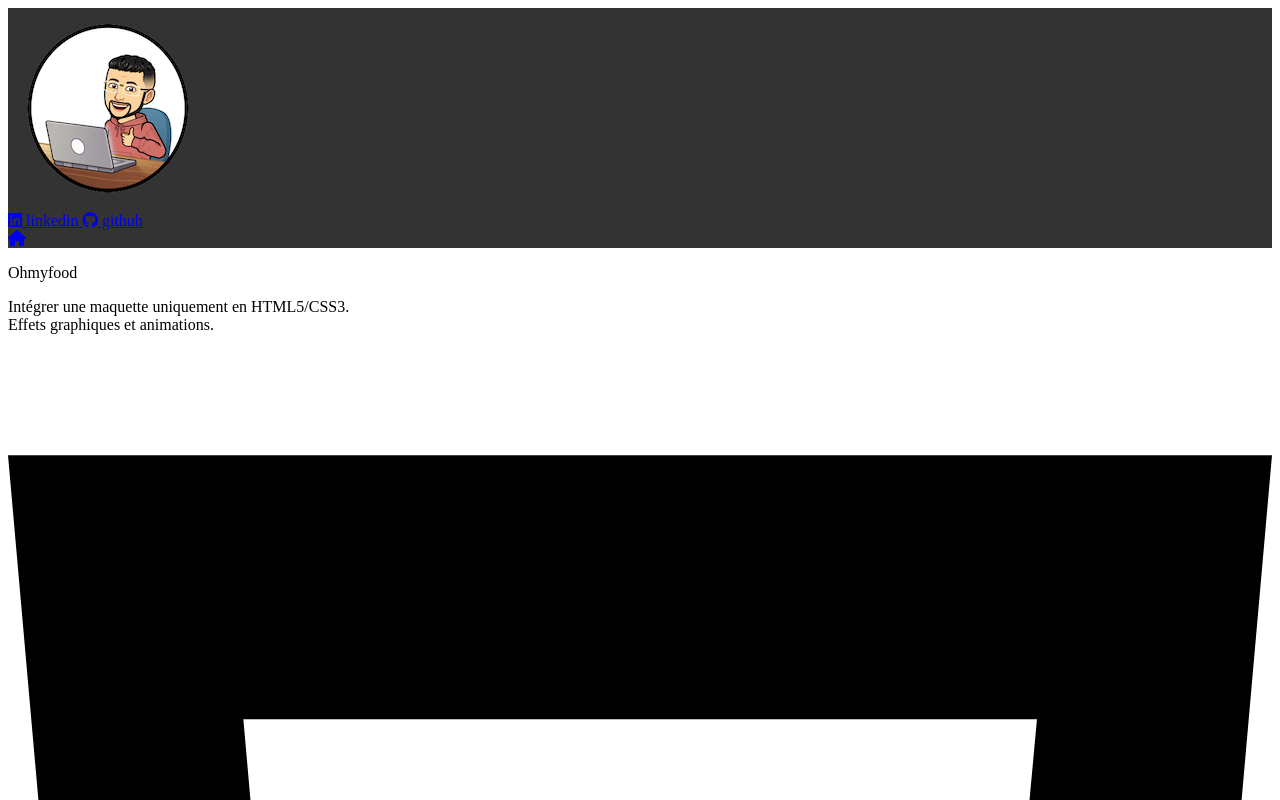
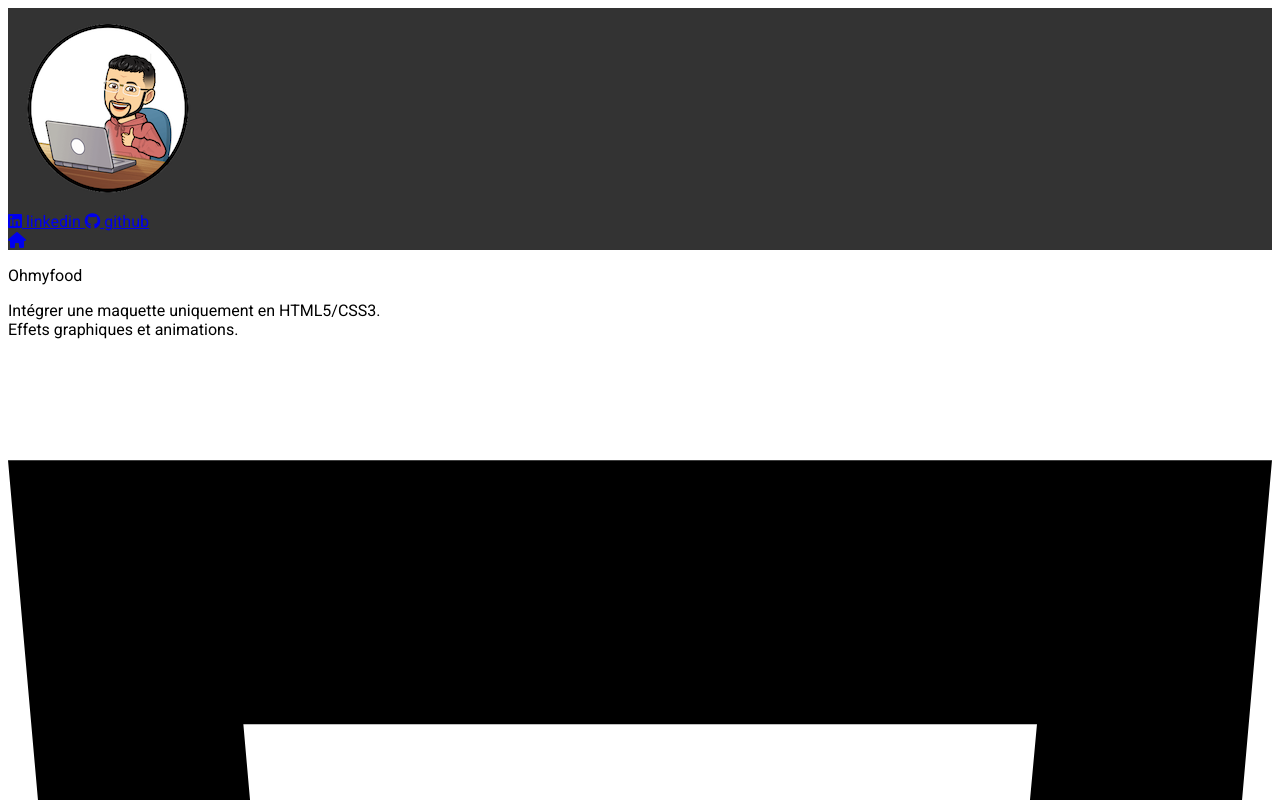
Before and after one commit to karimOC/portfolio, a website: page pages/ohmyfood.html in a window 1280 px wide. Shown: the top 800 px of the page. Drawn offline with Linux system fonts and the light colour scheme.

Commit message:
font family

```diff
--- a/pages/ohmyfood.html
+++ b/pages/ohmyfood.html
@@ -7,6 +7,9 @@
     <link rel="icon" href="../favicon.ico" />
     <link rel="stylesheet" href="../style.css">
     <link rel="stylesheet" href="../src/style.css">
+    <link rel="preconnect" href="https://fonts.googleapis.com">
+    <link rel="preconnect" href="https://fonts.gstatic.com" crossorigin>
+    <link href="https://fonts.googleapis.com/css2?family=Roboto:ital,wght@0,100;0,300;0,400;1,100&display=swap" rel="stylesheet">
     <script src="https://kit.fontawesome.com/2c1a3c461e.js" crossorigin="anonymous"></script>
     <title>Ohmyfood</title>
 </head>
--- a/src/style.css
+++ b/src/style.css
@@ -1,6 +1,10 @@
 @tailwind base;
 @tailwind components;
 @tailwind utilities;
+
+body {
+  font-family: 'Roboto', sans-serif;
+}
 
 /* NAVBAR */
 .navbar {
@@ -197,5 +201,5 @@
 }
 
 .gmail {
-  color: #BB001B;
+  color: #bb001b;
 }
```
Also changed, not shown: index.html (+3 -0 lines), pages/cameravintage.html (+3 -0 lines), pages/groupomania.html (+3 -0 lines), pages/reservia.html (+3 -0 lines), pages/sopekocko.html (+3 -0 lines).
